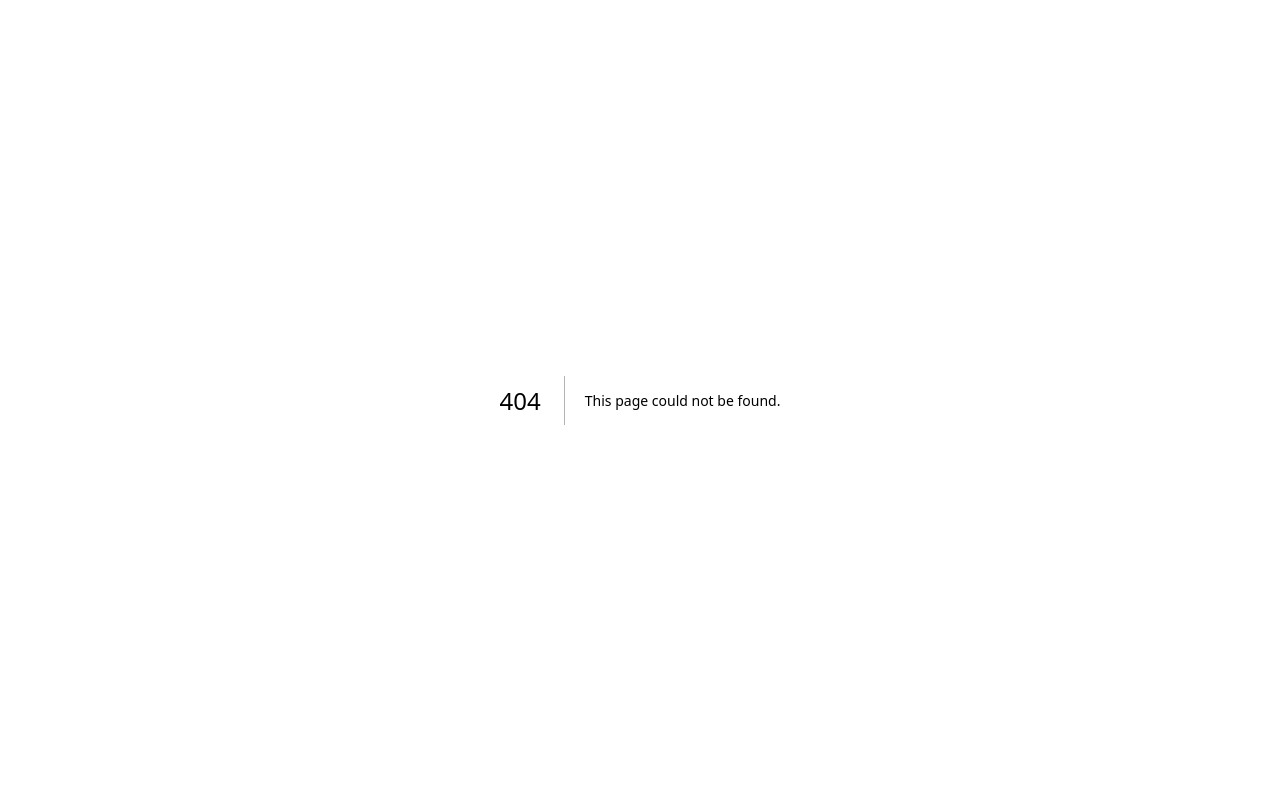
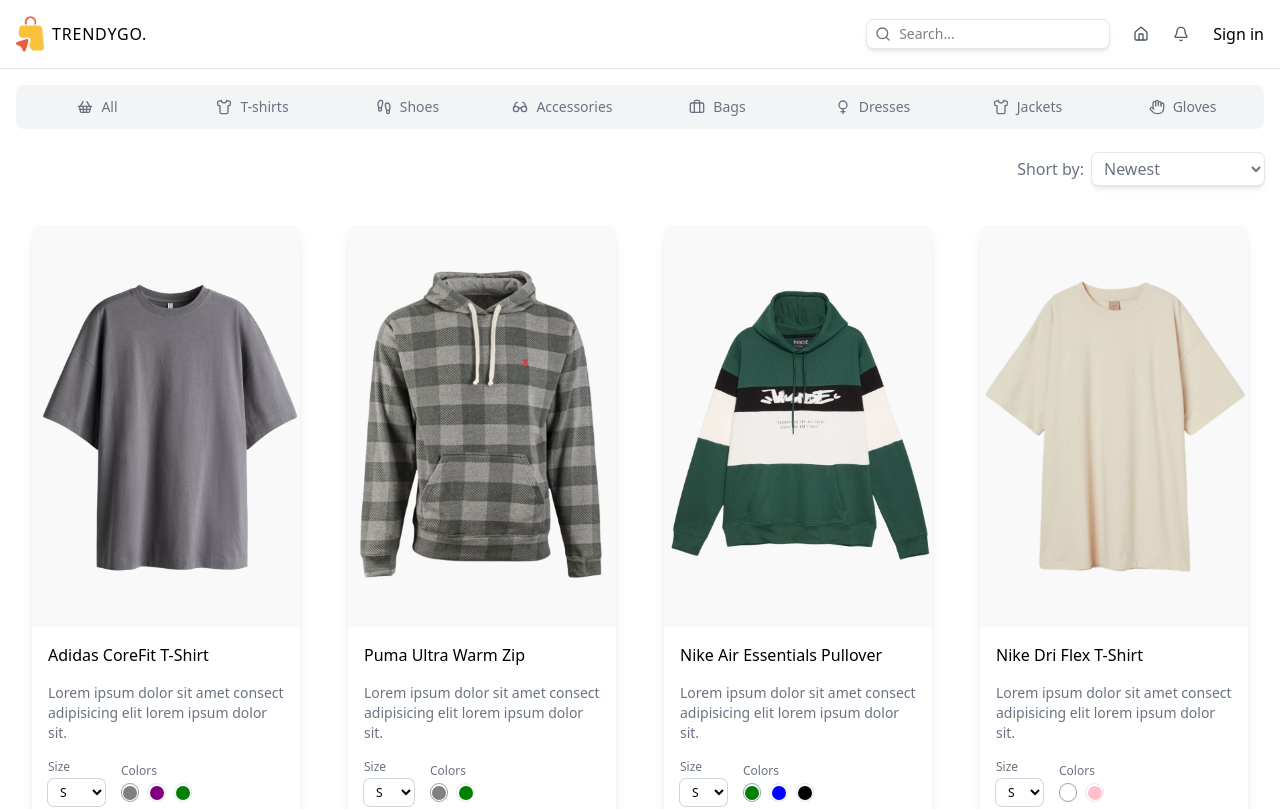
Before and after one commit to abrarjahinayat/TRENDYGO-Where-Style-Meets-You, a Next.js app: page /products in a window 1280 px wide. Before the commit this address had no page. Shown: the top 809 px of the page. Built offline with nearby package versions, Linux system fonts and the light colour scheme.

Commit message:
filter added and products page added

```diff
--- a/src/app/(root)/layout.js
+++ b/src/app/(root)/layout.js
@@ -1,6 +1,6 @@
 import React from 'react'
-import Navbar from './components/Navbar'
-import Footer from './components/Footer'
+import Navbar from '../components/Navbar'
+import Footer from '../components/Footer'
 
 const layout = ({children}) => {
   return (
--- a/src/app/(root)/page.js
+++ b/src/app/(root)/page.js
@@ -1,14 +1,15 @@
-import React from 'react'
-import Banner from './components/Banner'
-import ProductList from './components/ProductList'
+import React from "react";
+import Banner from "../components/Banner";
+import ProductList from "../components/ProductList";
 
-const page = () => {
+const Homepage = ({ searchParams }) => {
+  const category = searchParams.category;
   return (
     <div>
-      <Banner/>
-      <ProductList/>
+      <Banner />
+      <ProductList category={category} params="homepage" />
     </div>
-  )
-}
+  );
+};
 
-export default page
+export default Homepage;
--- /dev/null
+++ b/src/app/(root)/products/page.jsx
@@ -0,0 +1,13 @@
+import ProductList from '@/app/components/ProductList'
+import React from 'react'
+
+const ProductsPage = ({searchParams}) => {
+  const category = searchParams.category
+  return (
+    <div>
+      <ProductList category={category} params="products"/>
+    </div>
+  )
+}
+
+export default ProductsPage
--- a/src/app/(root)/components/Category.jsx
+++ b/src/app/components/Category.jsx
@@ -60,7 +60,9 @@
     const path = usePathname();
 
     const handleclick = (slug) => {
-      router.push(`${path}?category=${slug}`, {scroll: false});
+       const params = new URLSearchParams(searchParams);
+    params.set("category", slug);
+      router.push(`${path}?${params.toString()}`, {scroll: false});
     }
 
 
--- /dev/null
+++ b/src/app/components/Filter.jsx
@@ -0,0 +1,33 @@
+"use client";
+import { usePathname, useRouter, useSearchParams } from "next/navigation";
+import React from "react";
+
+const Filter = () => {
+  const searchParams = useSearchParams();
+  const router = useRouter();
+  const path = usePathname();
+
+  const handleFilter = (slug) => {
+    const params = new URLSearchParams(searchParams);
+    params.set("sort", slug);
+    router.push(`${path}?${params.toString()}`, { scroll: false });
+  };
+  return (
+    <div className="flex items-center justify-end ext-sm text-gray-500 my-6 gap-2">
+      <span>Short by:</span>
+      <select
+        onChange={(e) => handleFilter(e.target.value)}
+        className="ring-1 ring-gray-200 shadow-md rounded-md px-2 py-1"
+        name="sort"
+        id="sort"
+      >
+        <option value="newest">Newest</option>
+        <option value="oldest">Oldest</option>
+        <option value="asc">Price: Low to High</option>
+        <option value="desc">Price: High to Low</option>
+      </select>
+    </div>
+  );
+};
+
+export default Filter;
--- a/src/app/(root)/components/ProductCard.jsx
+++ b/src/app/components/ProductCard.jsx
@@ -11,6 +11,7 @@
   size: product.sizes[0],
   color: product.colors[0],
 });
+
 
   const handleProductType = ({ type, value }) => {
   setProductType((prev) => ({
--- a/src/app/(root)/components/ProductList.jsx
+++ b/src/app/components/ProductList.jsx
@@ -1,6 +1,8 @@
 import React from "react";
 import ProductCard from "./ProductCard";
 import Category from "./Category";
+import Link from "next/link";
+import Filter from "./Filter";
 
 const products = [
   {
@@ -113,14 +115,18 @@
   },
 ];
 
-const ProductList = () => {
+const ProductList = ({category,params}) => {
   return <div className="container">
     <Category/>
+    {params === "products" && <Filter/>}
     <div className="grid grid-cols-1 md:grid-cols-2 lg:grid-cols-4 gap-4">
       {products.map((product) => (
         <ProductCard key={product.id} product={product} />
       ))}
     </div>
+    <Link className="flex justify-end mt-4 underline test-sm text-gray-500" href={ category ? `/products?category=${category}` :  `/products`}>
+     View All Products
+     </Link>
   </div>;
 };
 
```
Also changed, not shown: src/app/components/Banner.jsx (renamed from src/app/(root)/components/Banner.jsx), src/app/components/Footer.jsx (renamed from src/app/(root)/components/Footer.jsx), src/app/components/Navbar.jsx (renamed from src/app/(root)/components/Navbar.jsx), src/app/components/SearchBar.jsx (renamed from src/app/(root)/components/SearchBar.jsx).
